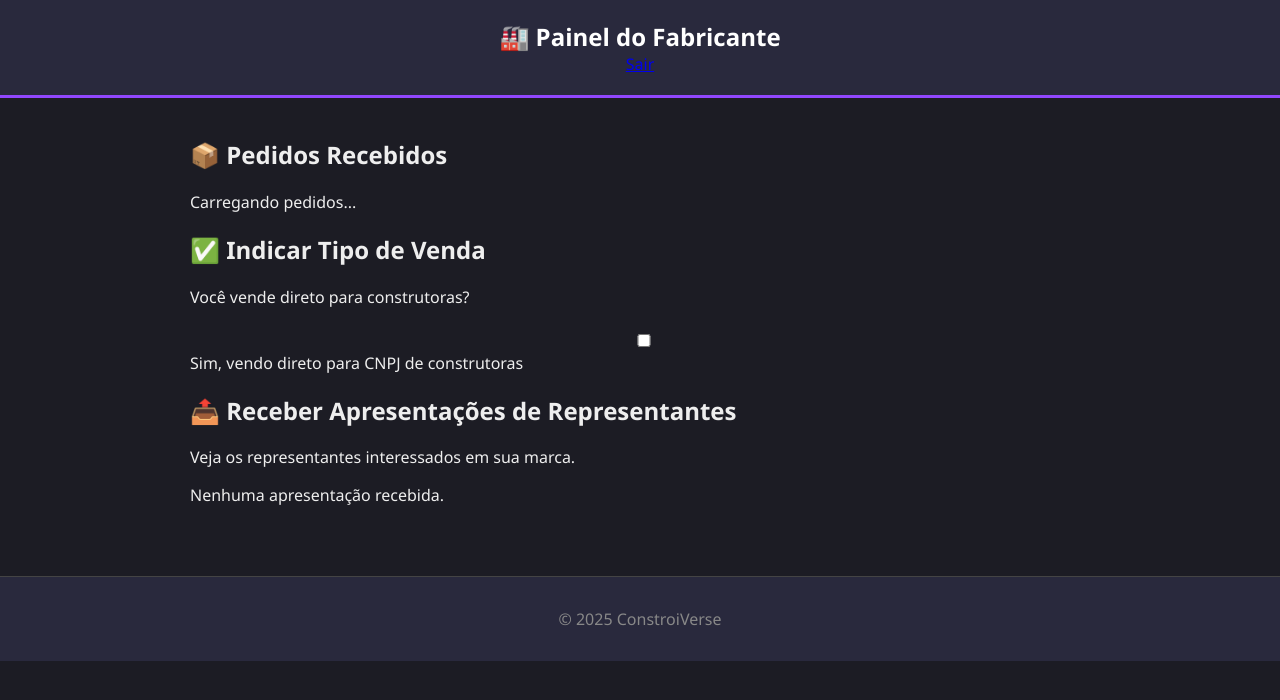
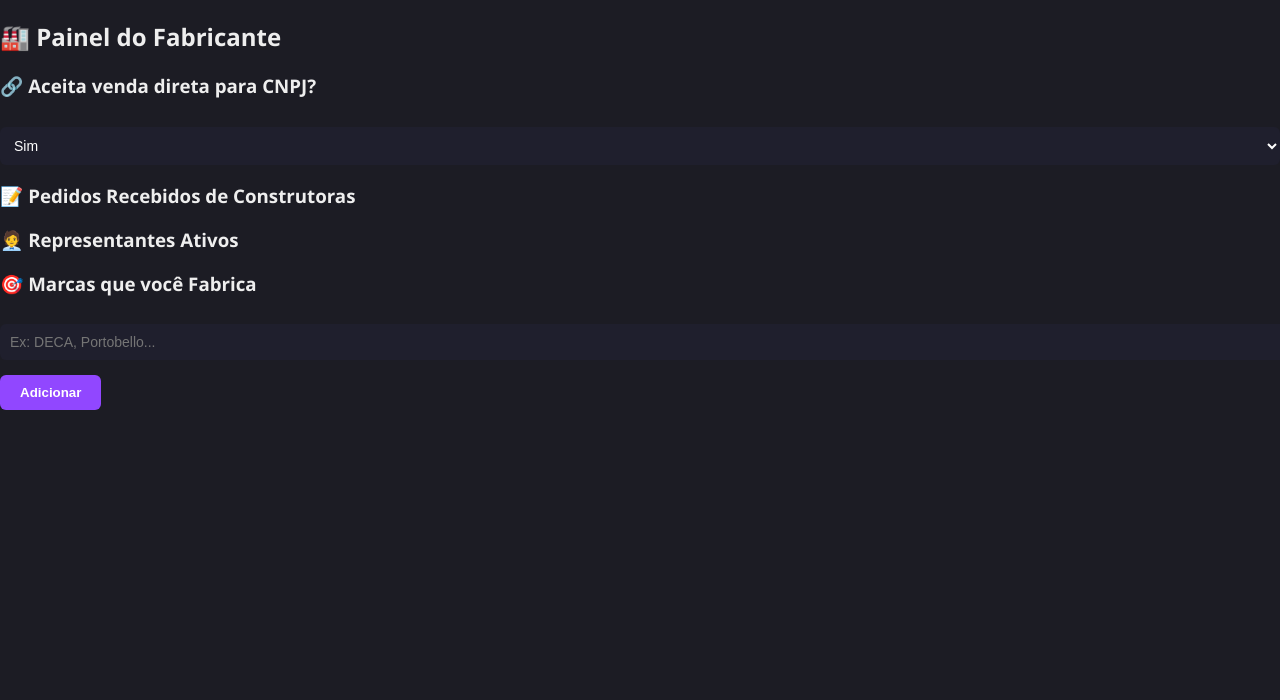
Before and after one commit to Claratrade33/ConstroiVerse, a plain HTML site: page frontend/painel/painel_fabricante.html in a window 1280 px wide. Drawn offline with Linux system fonts and the light colour scheme.

Commit message:
Atualizar o painel_fabricante.html

```diff
--- a/frontend/painel/painel_fabricante.html
+++ b/frontend/painel/painel_fabricante.html
@@ -1,42 +1,39 @@
 <!DOCTYPE html>
-<html lang="pt-br">
+<html lang="pt-BR">
 <head>
-  <meta charset="UTF-8">
-  <title>Painel do Fabricante | ConstroiVerse</title>
+  <meta charset="UTF-8" />
+  <title>Painel do Fabricante</title>
   <link rel="stylesheet" href="/static/style.css" />
 </head>
 <body>
-  <header>
-    <h1>🏭 Painel do Fabricante</h1>
-    <nav>
-      <a href="/logout">Sair</a>
-    </nav>
-  </header>
+  <div class="painel">
+    <h2>🏭 Painel do Fabricante</h2>
 
-  <main>
     <section>
-      <h2>📦 Pedidos Recebidos</h2>
-      <div id="pedidos">Carregando pedidos...</div>
+      <h3>🔗 Aceita venda direta para CNPJ?</h3>
+      <select id="vendaDireta">
+        <option value="sim">Sim</option>
+        <option value="nao">Não</option>
+      </select>
     </section>
 
     <section>
-      <h2>✅ Indicar Tipo de Venda</h2>
-      <p>Você vende direto para construtoras?</p>
-      <label>
-        <input type="checkbox" id="venda-direta" />
-        Sim, vendo direto para CNPJ de construtoras
-      </label>
+      <h3>📝 Pedidos Recebidos de Construtoras</h3>
+      <ul id="listaPedidosConstrutoras"></ul>
     </section>
 
     <section>
-      <h2>📤 Receber Apresentações de Representantes</h2>
-      <p>Veja os representantes interessados em sua marca.</p>
-      <div id="apresentacoes">Nenhuma apresentação recebida.</div>
+      <h3>🧑‍💼 Representantes Ativos</h3>
+      <ul id="listaRepresentantes"></ul>
     </section>
-  </main>
 
-  <footer>
-    <p>© 2025 ConstroiVerse</p>
-  </footer>
+    <section>
+      <h3>🎯 Marcas que você Fabrica</h3>
+      <input type="text" placeholder="Ex: DECA, Portobello..." />
+      <button>Adicionar</button>
+    </section>
+  </div>
+
+  <script src="/static/js/fabricante.js"></script>
 </body>
 </html>
```
